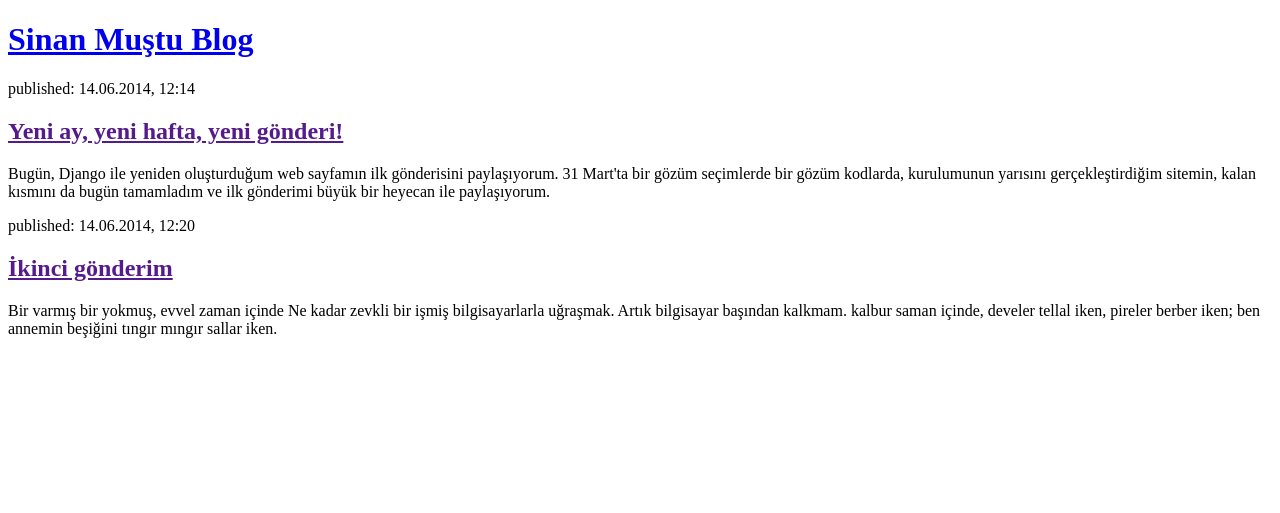
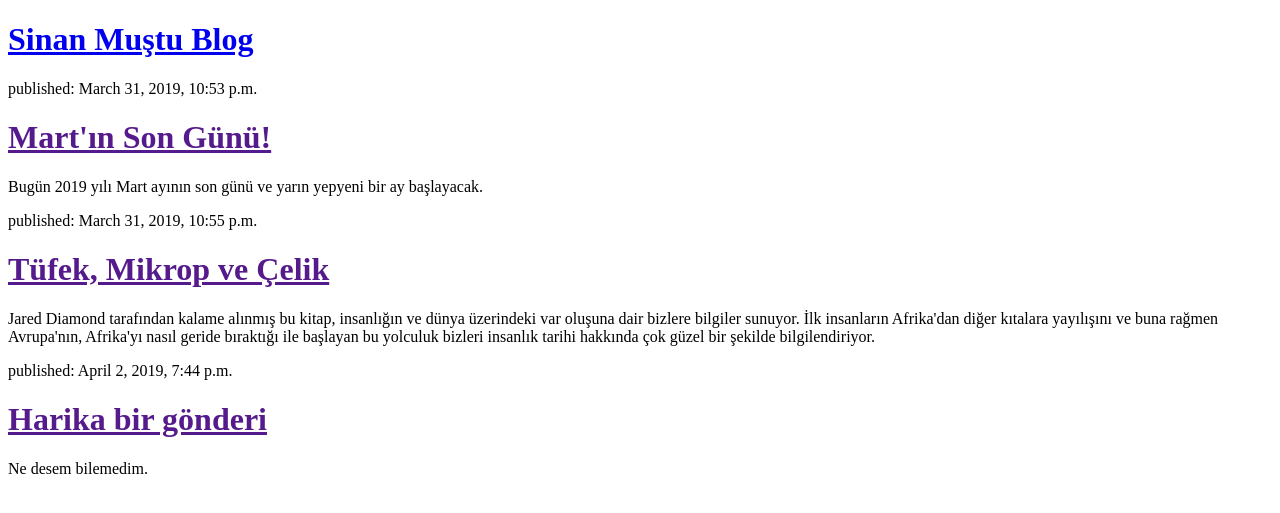
Before and after one commit to snnmst/my-new-blog, a Django app: page / in a window 1280 px wide. Shown: the top 513 px of the page. Run offline with Django 3.2, Linux system fonts and the light colour scheme; data comes from the database, SQL or seed files in the repository; both versions use the stored data as it was after the commit.

Commit message:
Veritabanından gönderileri göstermek için template'ler değiştirildi.

```diff
--- a/blog/templates/blog/post_list.html
+++ b/blog/templates/blog/post_list.html
@@ -7,16 +7,12 @@
         <div>
             <h1><a href="/">Sinan Muştu Blog</a></h1>
         </div>
-        <div>
-            <p>published: 14.06.2014, 12:14</p>
-            <h2><a href="">Yeni ay, yeni hafta, yeni gönderi!</a></h2>
-            <p>Bugün, Django ile yeniden oluşturduğum web sayfamın ilk gönderisini paylaşıyorum. 31 Mart'ta bir gözüm seçimlerde bir gözüm kodlarda, kurulumunun yarısını gerçekleştirdiğim sitemin, kalan kısmını da bugün tamamladım ve ilk gönderimi büyük bir heyecan ile paylaşıyorum. </p>
-        </div>
-
-        <div>
-            <p>published: 14.06.2014, 12:20</p>
-            <h2><a href="">İkinci gönderim</a></h2>
-            <p>Bir varmış bir yokmuş, evvel zaman içinde Ne kadar zevkli bir işmiş bilgisayarlarla uğraşmak. Artık bilgisayar başından kalkmam. kalbur saman içinde, develer tellal iken, pireler berber iken; ben annemin beşiğini tıngır mıngır sallar iken.</p>
-        </div>
+        {% for post in posts %}
+            <div>
+                <p>published:  {{ post.published_date }}</p>
+                <h1><a href="">{{post.title}}</a></h1>
+                <p>{{post.text|linebreaksbr}}</p>
+            </div>
+        {% endfor %}
     </body>
 </html>
--- a/blog/views.py
+++ b/blog/views.py
@@ -1,5 +1,7 @@
 from django.shortcuts import render
+from django.utils import timezone
+from .models import Post
 
-# Create your views here.
 def post_list(request):
-    return render(request, 'blog/post_list.html', {})
+    posts = Post.objects.filter(published_date__lte=timezone.now()).order_by('published_date')
+    return render(request, 'blog/post_list.html', {'posts': posts})
```
Also changed, not shown: db.sqlite3.
